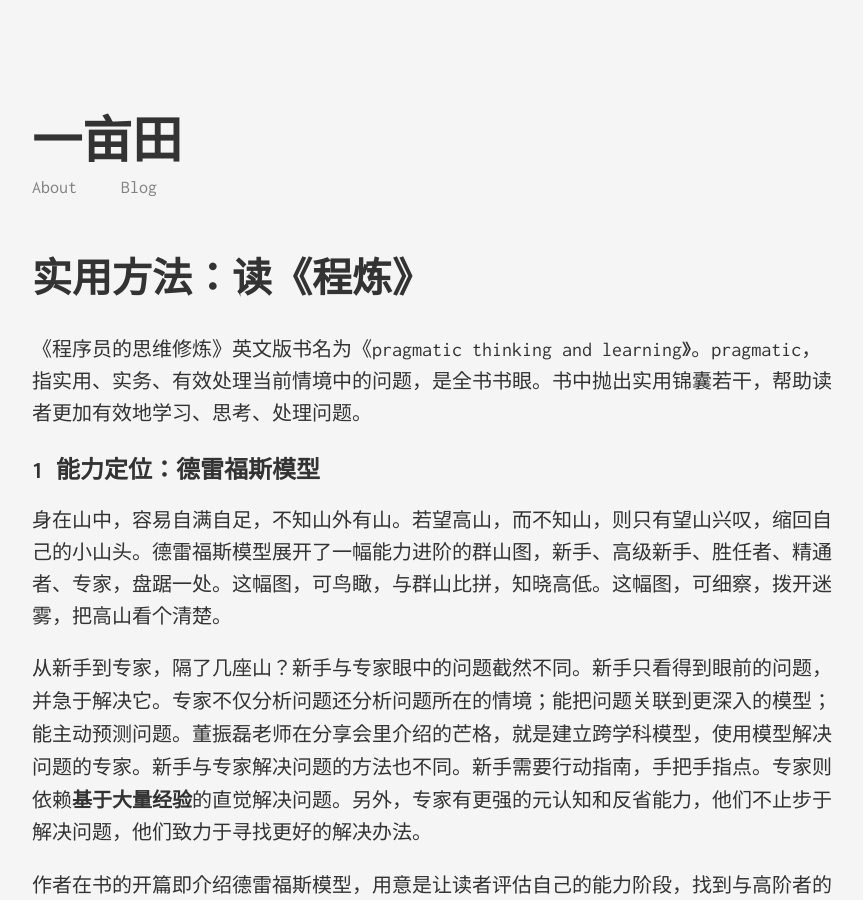
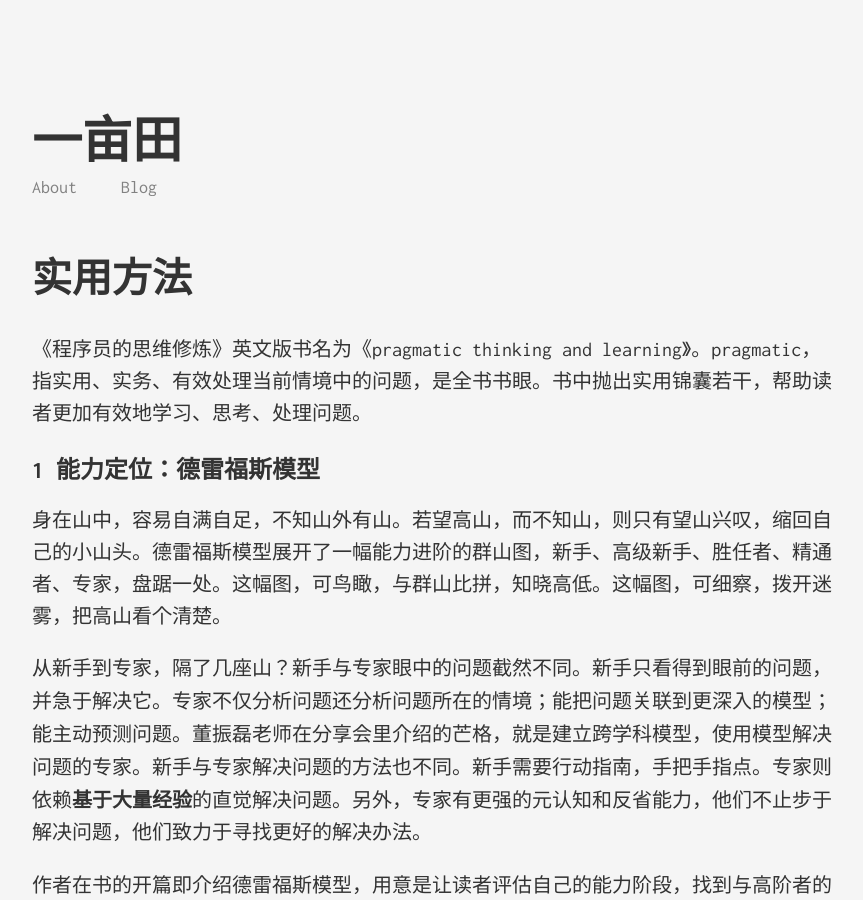
Before and after one commit to ShuangFarmer/old.blog.discard, a Jekyll site: the page built from _posts/2016-01-31-pragmatic-thinking-and-learning-readingnotes.markdown, in a window 1280 px wide and 900 px high. Shown: the whole window, without its empty margins (208-1071 px from the left). Built offline with Jekyll 4.4.1, drawn with Linux system fonts in a browser that asks for light colours.

Commit message:
minor change

```diff
--- a/_posts/2016-01-31-pragmatic-thinking-and-learning-readingnotes.markdown
+++ b/_posts/2016-01-31-pragmatic-thinking-and-learning-readingnotes.markdown
@@ -1,6 +1,6 @@
 ---
 layout: post
-title:  "实用方法：读《程炼》"
+title:  "实用方法"
 subtitle:
 date:   2016-01-31 11:38 PM
 categories: [learner]
```
